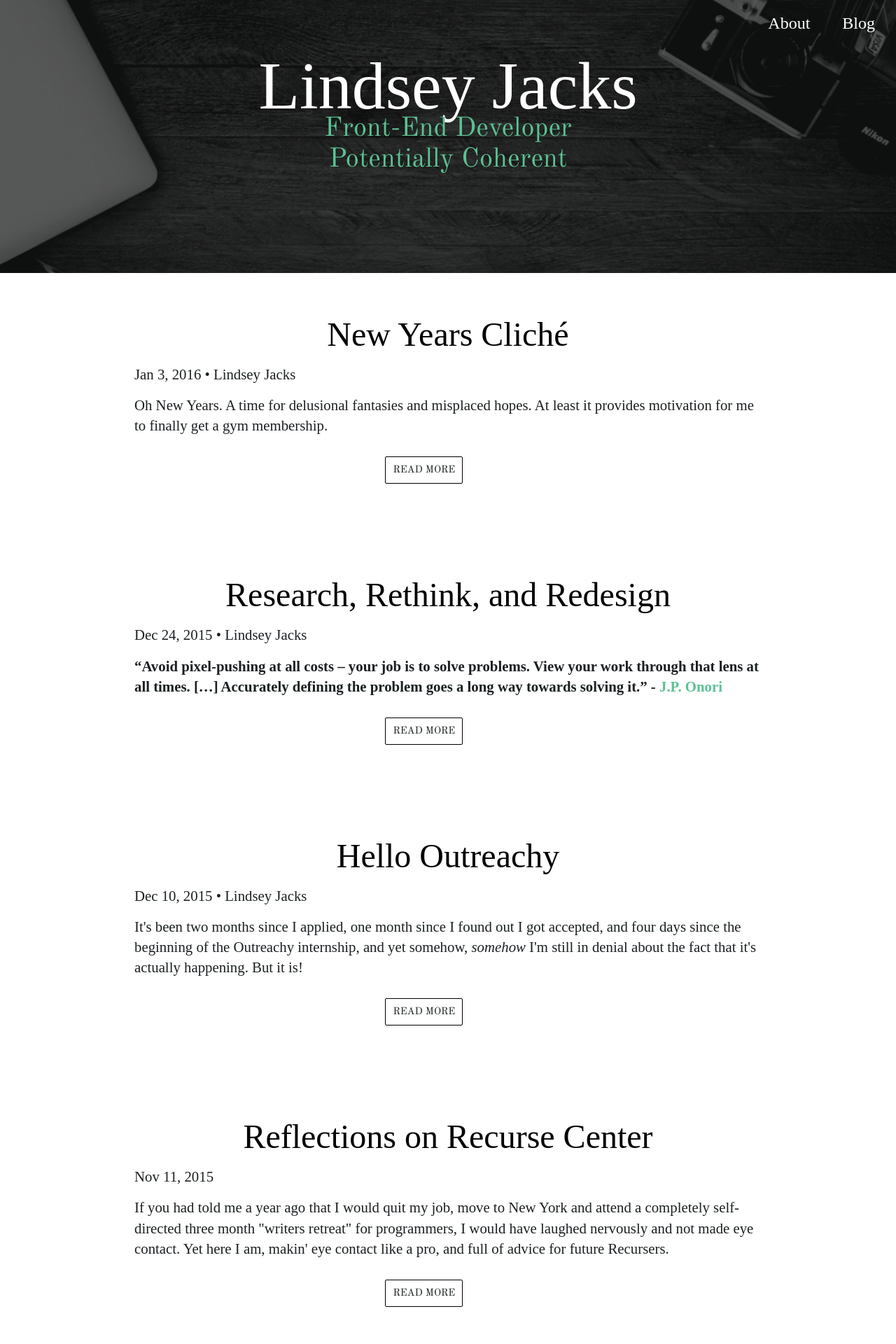
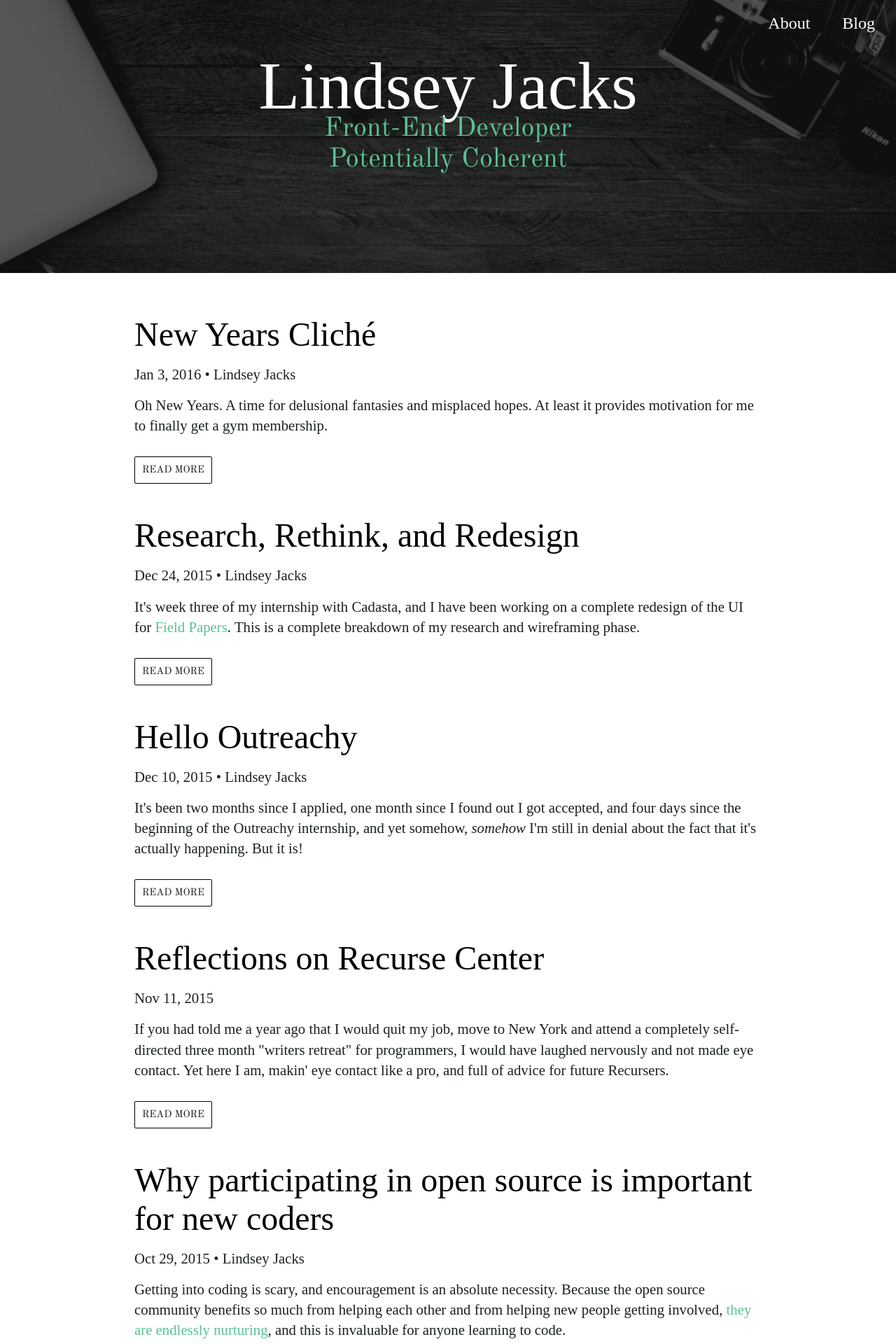
Before and after one commit to linzjax/linzjax.github.io, a Jekyll site: the page built from blog.md, in a window 1280 px wide. Shown: the top 1920 px of the page at 70% size. Built offline with Jekyll 4.4.1, drawn with Linux system fonts in a browser that asks for light colours; some web fonts are replaced.

Commit message:
recent posts finished, blog page touched up, and current projects in the works

```diff
--- a/_posts/2015-12-24-research-rethink-redesign.markdown
+++ b/_posts/2015-12-24-research-rethink-redesign.markdown
@@ -4,6 +4,7 @@
 date:   2015-12-24 13:33:09
 author: Lindsey Jacks
 categories: outreachy
+excerpt: <p>It's week three of my internship with Cadasta, and I have been working on a complete redesign of the UI for <a href="http://fieldpapers.org/">Field Papers</a>. This is a complete breakdown of my research and wireframing phase.</p>
 ---
 
 **"Avoid pixel-pushing at all costs – your job is to solve problems. View your work through that lens at all times. [...] Accurately defining the problem goes a long way towards solving it." - [J.P. Onori](http://somerandomdude.com/2012/01/10/transition-from-development-to-design/)**
--- a/_sass/_layout.scss
+++ b/_sass/_layout.scss
@@ -113,8 +113,13 @@
     display: flex;
     flex-flow: row;
     flex-flow: space-between;
+    flex-flow: wrap;
     width: 90%;
     margin: 0 auto;
+
+    h1 {
+        border-bottom: solid $darkest-color 2px;
+    }
 
     .home-social {
         width: 30%;
@@ -124,8 +129,6 @@
 
         .home-social-insta {
             padding: 10px;
-            // border: solid grey 2px;
-            // border-radius: 5px;
             text-align: right;
             p {
                 padding-bottom: 0;
@@ -138,9 +141,7 @@
         order: 1;
         width: 70%;
 
-        h1 {
-            border-bottom: solid $darkest-color 2px;
-        }
+
 
         .post-list {
             h1 {
@@ -166,9 +167,6 @@
             }
 
             .post-excerpt {
-                //border-bottom: $darkest-color 1px solid;
-                margin-bottom: 50px;
-                padding-bottom: 50px;
                 color: $font-color;
 
                 a {
@@ -183,6 +181,11 @@
         }
     }
 
+    .home-projects {
+        width: 70%;
+        order: 3;
+    }
+
 }
 
 .blog {
@@ -192,7 +195,7 @@
 
 
     h1 {
-        text-align: center;
+        text-align: left;
         font-size: 3em;
 
         a {
@@ -242,9 +245,7 @@
 
 .read-more {
     width: 100%;
-    padding: 0 auto;
     position: relative;
-    margin-bottom: 100px;
 
     div {
         position: absolute;
@@ -252,7 +253,6 @@
         border: 1px solid $darkest-color;
         border-radius: 2px;
         margin-top: 15px;
-        left: 40%;
         transition: 0.2s background-color;
         padding: 10px;
         font-family: $base-font-family;
```
Also changed, not shown: index.html (+6 -2 lines), 5 other files.
